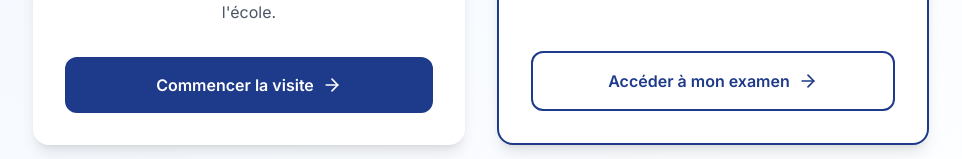
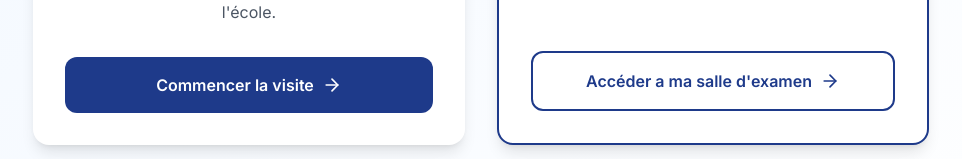
Before and after one commit to ENSETM-EDU/enset-indoor-navigation, a React (Vite) app: page / in a window 1280 px wide. Shown: the part 519-678 px from the top of the page, without its empty margins (159-1121 px from the left). Built offline with nearby package versions, Linux system fonts and the light colour scheme.

Commit message:
fix: update button text for clarity in HomePage component

```diff
--- a/src/pages/HomePage.tsx
+++ b/src/pages/HomePage.tsx
@@ -113,7 +113,7 @@ const HomePage = () => {
                     whileHover={{ scale: 1.02 }}
                     whileTap={{ scale: 0.98 }}
                   >
-                    <span>Accéder à mon examen</span>
+                    <span>Accéder a ma salle d'examen</span>
                     <ArrowRight className="w-5 h-5 group-hover:translate-x-1 transition-transform" />
                   </motion.button>
                 </Link>
```
